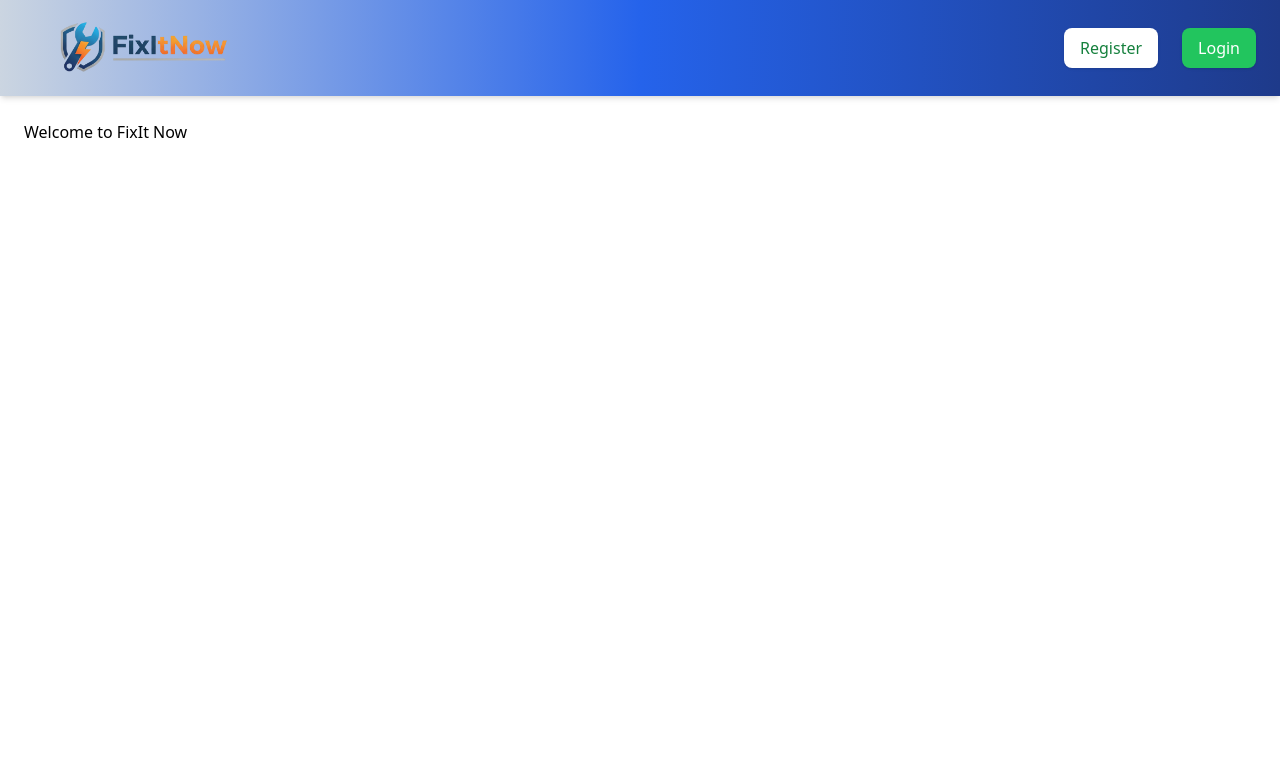
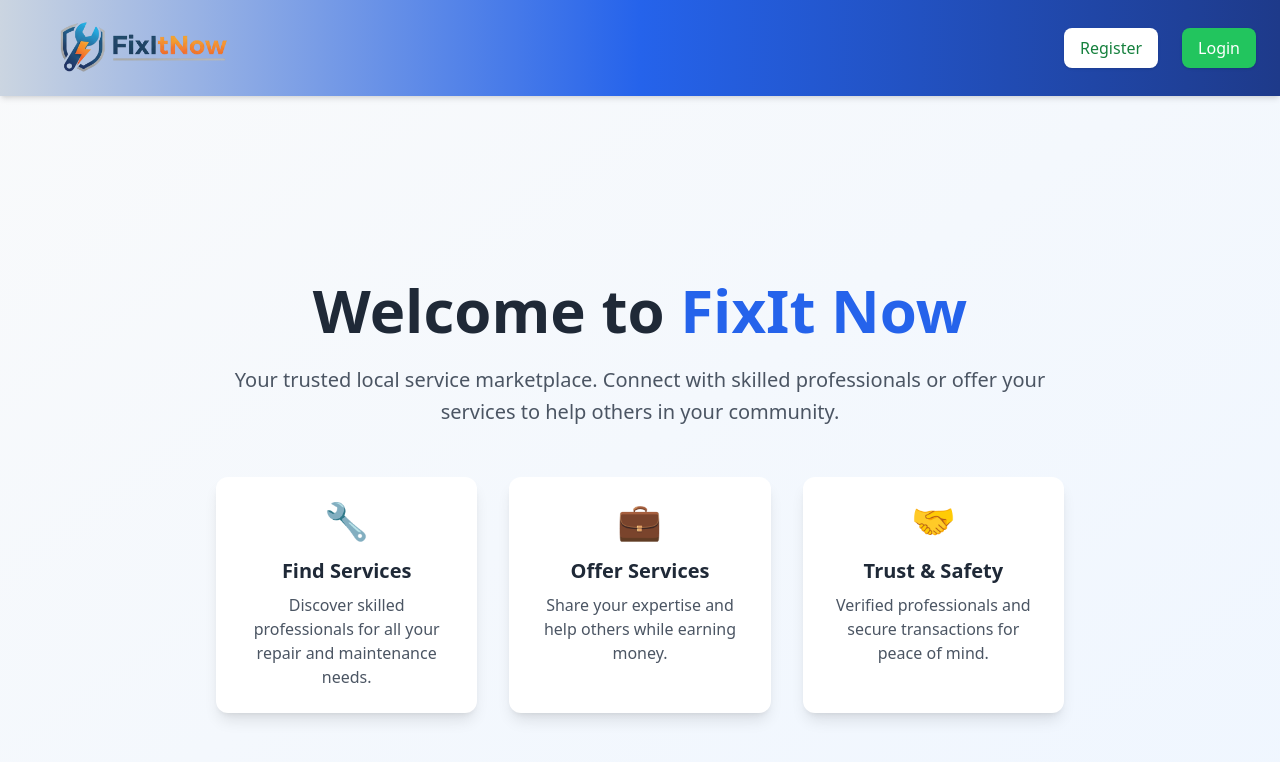
Before and after one commit to matheeshaW/FixIt_Now, a React (Create React App) app in the folder frontend/: page / in a window 1280 px wide. Shown: the top 762 px of the page. Built offline with nearby package versions, Linux system fonts and the light colour scheme.

Commit message:
app.js change

```diff
--- a/frontend/src/App.js
+++ b/frontend/src/App.js
@@ -1,29 +1,53 @@
-import "./App.css";
-import { BrowserRouter, Routes, Route } from "react-router-dom";
-import RegisterPage from "./pages/RegisterPage";
-import LoginPage from "./pages/LoginPage";
-import ProfilePage from "./pages/ProfilePage";
-import AdminDashboard from "./pages/AdminDashboard";
-import Navbar from "./components/Navbar";
-import ProviderDashboard from "./pages/ProviderDashboard";
-import CustomerDashboard from "./pages/CustomerDashboard";
+import './App.css';
+import { BrowserRouter, Routes, Route } from 'react-router-dom';
+import RegisterPage from './pages/RegisterPage';
+import LoginPage from './pages/LoginPage';
+import ProfilePage from './pages/ProfilePage';
+import AdminDashboard from './pages/AdminDashboard';
+import Navbar from './components/Navbar';
 
 function App() {
 	return (
 		<BrowserRouter>
+			<div className="min-h-screen bg-gradient-to-br from-gray-50 to-blue-50">
 				<Navbar />
 				<Routes>
-        <Route
-          path="/"
-          element={<div className="p-6">Welcome to FixIt Now</div>}
-        />
+					<Route path="/" element={
+						<div className="min-h-screen flex items-center justify-center">
+							<div className="text-center max-w-4xl mx-auto px-6">
+								<h1 className="text-6xl font-bold text-gray-800 mb-6">
+									Welcome to <span className="text-blue-600">FixIt Now</span>
+								</h1>
+								<p className="text-xl text-gray-600 mb-8 leading-relaxed">
+									Your trusted local service marketplace. Connect with skilled professionals
+									or offer your services to help others in your community.
+								</p>
+								<div className="grid md:grid-cols-3 gap-8 mt-12">
+									<div className="bg-white p-6 rounded-xl shadow-lg hover:shadow-xl transition-shadow duration-300">
+										<div className="text-4xl mb-4">🔧</div>
+										<h3 className="text-xl font-semibold text-gray-800 mb-2">Find Services</h3>
+										<p className="text-gray-600">Discover skilled professionals for all your repair and maintenance needs.</p>
+									</div>
+									<div className="bg-white p-6 rounded-xl shadow-lg hover:shadow-xl transition-shadow duration-300">
+										<div className="text-4xl mb-4">💼</div>
+										<h3 className="text-xl font-semibold text-gray-800 mb-2">Offer Services</h3>
+										<p className="text-gray-600">Share your expertise and help others while earning money.</p>
+									</div>
+									<div className="bg-white p-6 rounded-xl shadow-lg hover:shadow-xl transition-shadow duration-300">
+										<div className="text-4xl mb-4">🤝</div>
+										<h3 className="text-xl font-semibold text-gray-800 mb-2">Trust & Safety</h3>
+										<p className="text-gray-600">Verified professionals and secure transactions for peace of mind.</p>
+									</div>
+								</div>
+							</div>
+						</div>
+					} />
 					<Route path="/register" element={<RegisterPage />} />
 					<Route path="/login" element={<LoginPage />} />
 					<Route path="/profile" element={<ProfilePage />} />
 					<Route path="/admin/*" element={<AdminDashboard />} />
-        <Route path="/provider/*" element={<ProviderDashboard />} />
-        <Route path="/customer/*" element={<CustomerDashboard />} />
 				</Routes>
+			</div>
 		</BrowserRouter>
 	);
 }
```
Lines whose indentation alone changed are shown as unchanged.
